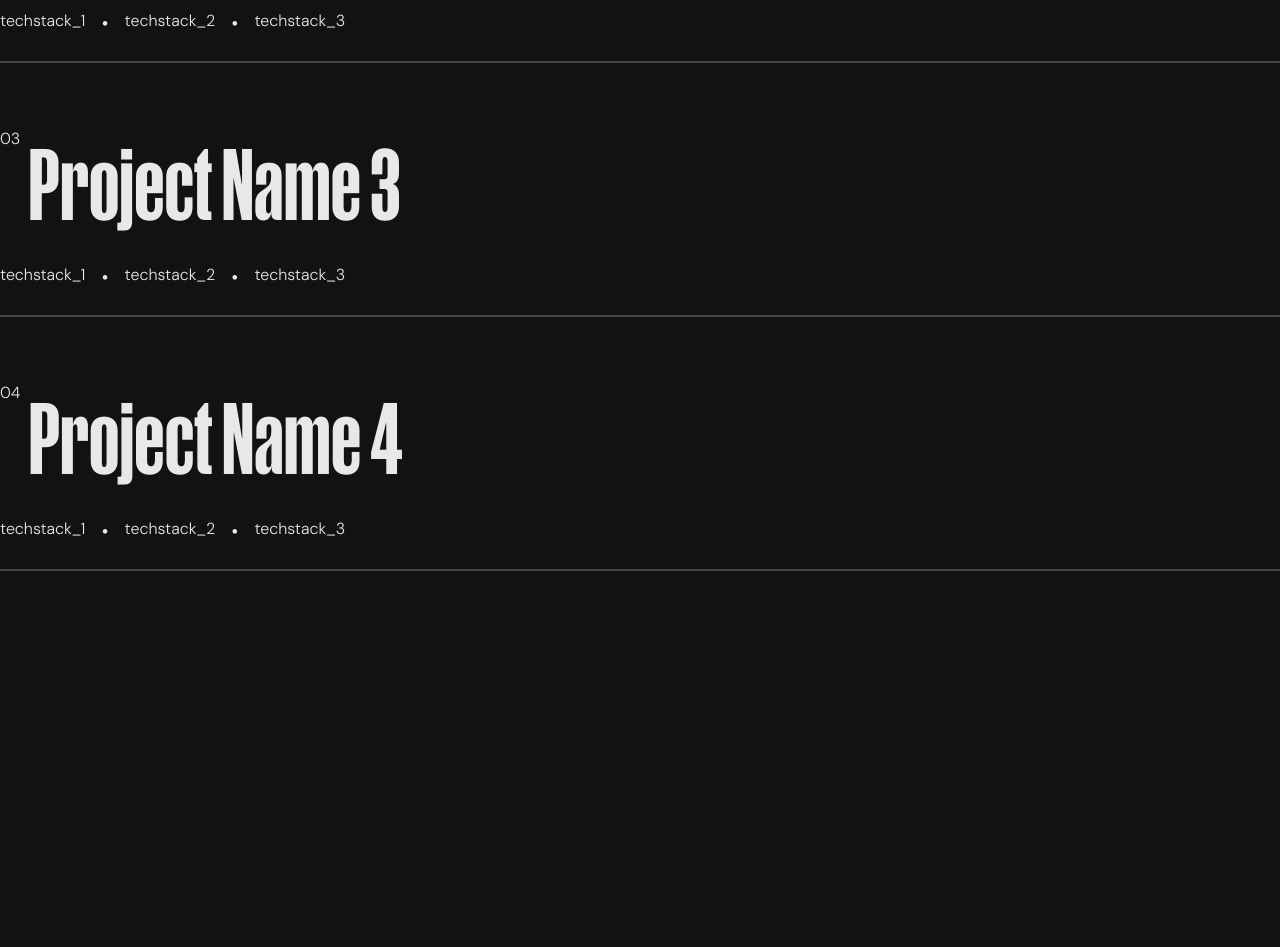
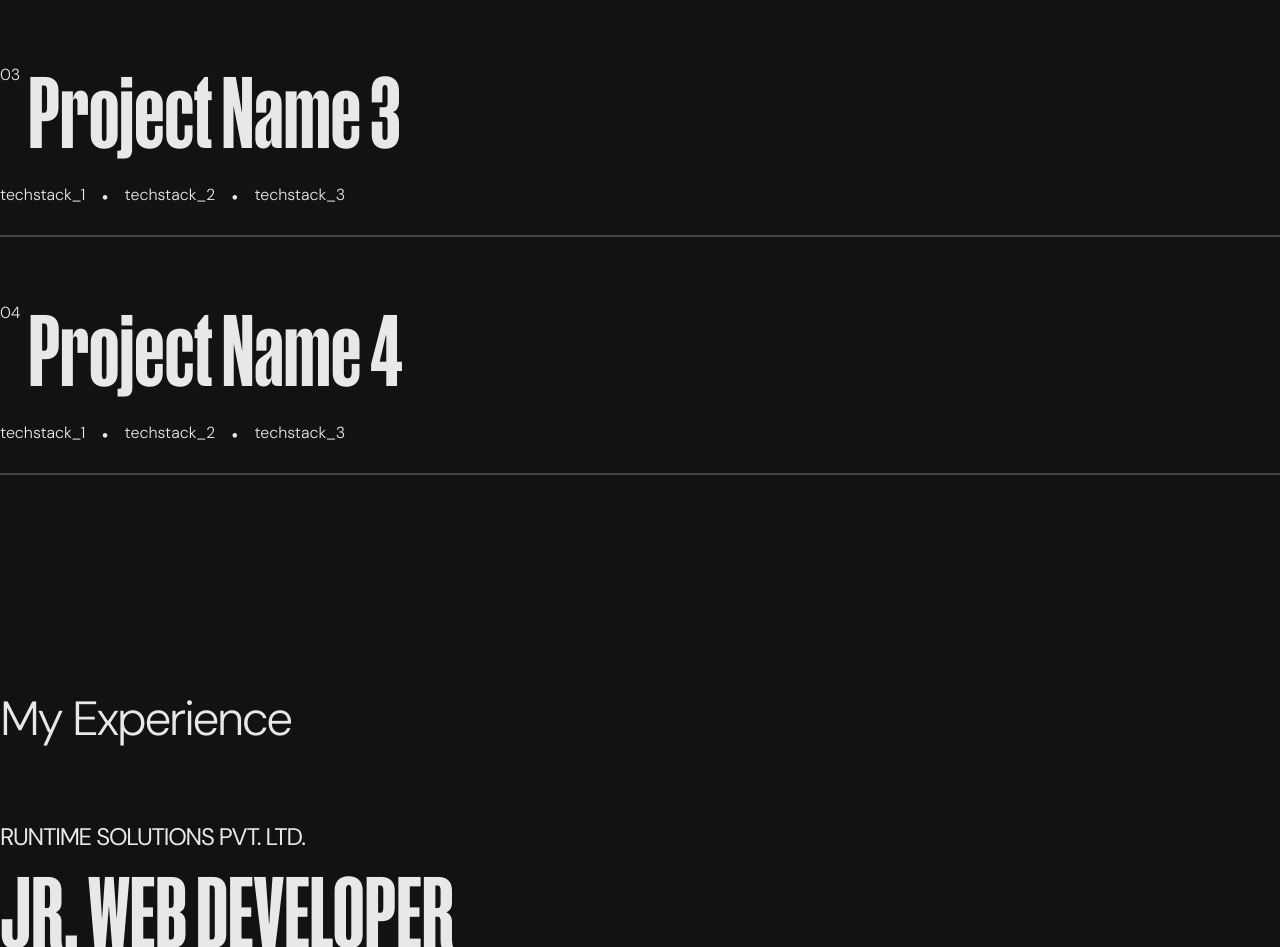
Before and after one commit to Gitju002/snehashis-gharai-portfolio, a Next.js app: page / in a window 1280 px wide. Shown: the part 5000-5947 px from the top of the page. Before the commit the page ends 5683 px from the top, so only its background shows below. Built offline with nearby package versions, Linux system fonts and the light colour scheme.

Commit message:
Added Experience Section

```diff
--- /dev/null
+++ b/app/components/Experience.tsx
@@ -0,0 +1,46 @@
+import React from "react";
+import VStack from "@/app/components/layout/VStack";
+import Container from "@/app/components/layout/Container";
+import Separator from "./ui/Separator";
+
+const experienceDetails = [
+  {
+    id: "01",
+    companyName: "RUNTIME SOLUTIONS PVT. LTD.",
+    role: "JR. WEB DEVELOPER",
+    duration: "DECEMBER 2024 - PRESENT",
+  },
+  {
+    id: "02",
+    companyName: "VOYAGER",
+    role: "IT TRAINEE",
+    duration: "JULY 2024 - SEPTEMBER 2024",
+  },
+  {
+    id: "03",
+    companyName: "INCEPTIAL TECH PVT. LTD.",
+    role: "DIGITAL MARKETING INTERN",
+    duration: "MARCH 2022 - JUNE 2022",
+  },
+];
+const Experience = () => {
+  return (
+    <section id="experience">
+      <VStack>
+        <Container padding="none" className="space-y-16">
+          <h2>My Experience</h2>
+          {experienceDetails.map((experience) => (
+            <div key={experience.id} className="space-y-2">
+              <li>{experience.companyName}</li>
+              <h3>{experience.role}</h3>
+              <h6>{experience.duration}</h6>
+              <Separator width="100%" />
+            </div>
+          ))}
+        </Container>
+      </VStack>
+    </section>
+  );
+};
+
+export default Experience;
--- a/app/globals.css
+++ b/app/globals.css
@@ -40,7 +40,7 @@
   }
 
   h3 {
-    @apply text-[96px] font-bold leading-28 font-test-manuka;
+    @apply text-[96px] font-bold leading-24 font-test-manuka;
   }
 
   h4 {
--- a/app/page.tsx
+++ b/app/page.tsx
@@ -3,6 +3,7 @@ import Hero from "@/app/components/Hero";
 import About from "@/app/components/About";
 import Skills from "@/app/components/Skills";
 import Projects from "@/app/components/Projects";
+import Experience from "@/app/components/Experience";
 
 export default function Home() {
   return (
@@ -11,6 +12,7 @@ export default function Home() {
       <About />
       <Skills />
       <Projects />
+      <Experience />
     </main>
   );
 }
```
